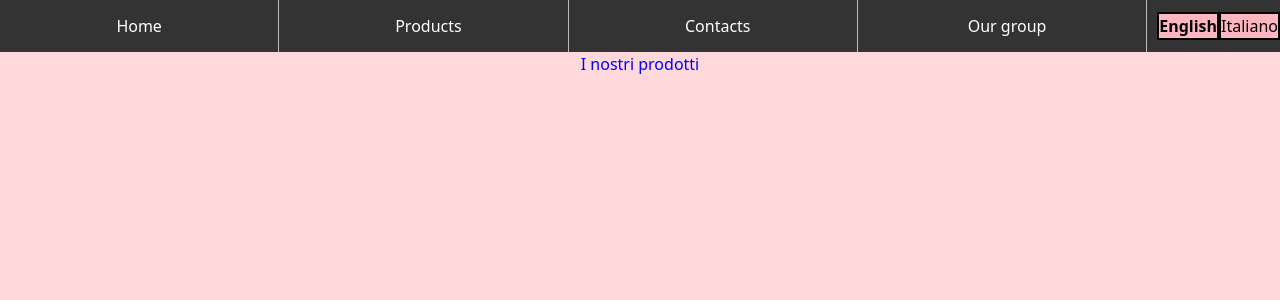
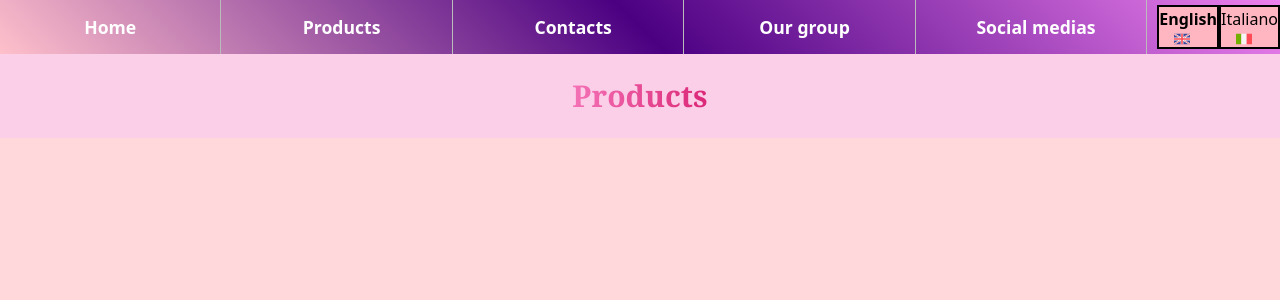
Before and after one commit to dav-bisc/dav-bisc.github.io, a React (Create React App) app in the folder tiberiane-client/: page /prodotti in a window 1280 px wide. Shown: the top 300 px of the page. Built offline with nearby package versions, Linux system fonts and the light colour scheme.

Commit message:
header con props e contact details

```diff
--- a/tiberiane-client/package.json
+++ b/tiberiane-client/package.json
@@ -13,6 +13,7 @@
     "prettier": "^2.8.8",
     "react": "^18.2.0",
     "react-dom": "^18.2.0",
+    "react-flags-select": "^2.2.3",
     "react-i18next": "^13.0.1",
     "react-router-dom": "^6.13.0",
     "react-scripts": "5.0.1",
--- a/tiberiane-client/src/App.js
+++ b/tiberiane-client/src/App.js
@@ -5,6 +5,7 @@ import Home from "./pages/Home.js";
 import Prodotti from "./pages/Prodotti.js";
 import Contatti from "./pages/Contatti";
 import ChiSiamo from "./pages/ChiSiamo";
+import Social from "./pages/Social";
 import "../src/i18n";
 
 function App() {
@@ -17,6 +18,7 @@ function App() {
         <Route path="prodotti" element={<Prodotti />} />
         <Route path="contatti" element={<Contatti />} />
         <Route path="chisiamo" element={<ChiSiamo />} />
+        <Route path="social" element = {<Social />} />
       </Routes>
     </BrowserRouter>
   );
--- a/tiberiane-client/src/components/NaviBar.js
+++ b/tiberiane-client/src/components/NaviBar.js
@@ -3,6 +3,7 @@
 import { Outlet, Link } from "react-router-dom";
 import "../css/NaviBar.css";
 import { useTranslation } from "react-i18next";
+import { Gb, It } from "react-flags-select";
 const NaviBar = () => {
   /*
 const [redirectTo, setRedirectTo] = useState(null);
@@ -25,6 +26,7 @@ if (redirectTo) {
         <ul
           style={{
             display: "flex",
+            background: 'linear-gradient(45deg, pink, indigo, violet)',
             justifyContent: "space-between",
             alignItems: "center",
             listStyle: "none",
@@ -32,18 +34,21 @@ if (redirectTo) {
             margin: 0,
           }}
         >
-          <li style={{ marginRight: "10px", flex: "1", textAlign: "center" }}>
+          <li style={{ marginRight: "10px", flex: "1", textAlign: "center",fontWeight: "bold", fontSize: "1.1rem" }}>
             <Link to="/home">Home</Link>
           </li>
-          <li style={{ marginRight: "10px", flex: "1", textAlign: "center" }}>
+          <li style={{ marginRight: "10px", flex: "1", textAlign: "center", fontWeight: "bold", fontSize: "1.1rem" }}>
             <Link to="/prodotti">{t("products.p1")}</Link>
           </li>
-          <li style={{ marginRight: "10px", flex: "1", textAlign: "center" }}>
+          <li style={{ marginRight: "10px", flex: "1", textAlign: "center",fontWeight: "bold", fontSize: "1.1rem" }}>
             <Link to="/contatti">{t("contacts.p1")}</Link>
           </li>
-          <li style={{ marginRight: "10px", flex: "1", textAlign: "center" }}>
+          <li style={{ marginRight: "10px", flex: "1", textAlign: "center",fontWeight: "bold", fontSize: "1.1rem" }}>
             <Link to="/chisiamo">{t("us.p1")}</Link>
           </li>
+          <li style={{ marginRight: "10px", flex: "1", textAlign: "center",fontWeight: "bold", fontSize: "1.1rem" }}>
+          <Link to="/social">{t("social.p1")}</Link>
+        </li>
           {Object.keys(lngs).map((lng) => (
             <button
               key={lng}
@@ -59,6 +64,7 @@ if (redirectTo) {
               onClick={() => i18n.changeLanguage(lng)}
             >
               {lngs[lng].nativeName}
+              {lngs[lng].nativeName === "English" ? <Gb style={{marginLeft: "15px", fontsize: '2.5rem'}}/> : <It style={{marginLeft: "15px", fontsize: '2.5rem'}}/>}
               {i18n.resolvedLanguage === lng ? (
                 <i className="🇬🇧" />
               ) : (
--- /dev/null
+++ b/tiberiane-client/src/components/contactDetails.js
@@ -0,0 +1,23 @@
+import React, { useState } from 'react';
+import { useTranslation } from "react-i18next";
+
+function ContactDetails(fullName,email,phone) {
+  const [isDetailsOpen, setIsDetailsOpen] = useState(false);
+  const { t } = useTranslation();
+  const toggleDetails = () => {
+    setIsDetailsOpen(!isDetailsOpen);
+  };
+
+  return (
+    <details open={isDetailsOpen}>
+      <summary onClick={toggleDetails}>{t('contacts.info1')}</summary>
+      <div>
+        <p>{t('contacts.name')}: {fullName}</p>
+        <p>Email: {email}</p>
+        <p>{t('phone')}: {phone}</p>
+      </div>
+    </details>
+  );
+}
+
+export default ContactDetails;
--- a/tiberiane-client/src/components/header.js
+++ b/tiberiane-client/src/components/header.js
@@ -1,12 +1,12 @@
 import React from "react";
 
-const Header = () => {
+const Header = (displayText) => {
   return (
     <header className="bg-pink-200 relative">
       <div className="container mx-auto py-6 px-4">
         <h1 className="text-3xl font-serif font-bold relative">
           <span className="text-transparent bg-gradient-to-r bg-clip-text from-pink-400 to-pink-600">
-            Tiberiane bags
+            {displayText}
           </span>
           <span className="absolute top-0 left-0 w-full h-full bg-white opacity-40 mix-blend-multiply"></span>
         </h1>
--- a/tiberiane-client/src/css/NaviBar.css
+++ b/tiberiane-client/src/css/NaviBar.css
@@ -33,7 +33,7 @@ ul {
   }
 
   li a:hover:not(.active) {
-    background-color: #111;
+    background-color: pink;
   }
 
 
--- a/tiberiane-client/src/i18n.js
+++ b/tiberiane-client/src/i18n.js
@@ -32,9 +32,17 @@ i18n
           },
           contacts: {
             p1: "Contacts",
+            msg: "Get in touch with us",
+            info1: "Contact information",
+            name: "Name",
+            phone: "Phone"
           },
           us: {
             p1: "Our group",
+          },
+          social: {
+            p1: "Social medias",
+            msg: "Follow us"
           },
           provWarning: {
             p1: "WARNING: the website is currently under development. Please be patient!",
@@ -56,9 +64,17 @@ i18n
           },
           contacts: {
             p1: "Contatti",
+            msg: "Mettiti in contatto con noi",
+            info1: "Informazioni di contatto",
+            name: "Nome",
+            phone: "Telefono"
           },
           us: {
             p1: "Chi siamo",
+          },
+          social: {
+            p1: "Social",
+            msg: "Seguici"
           },
           provWarning: {
             p1: "ATTENZIONE! Il sito web è in fase di sviluppo.",
--- a/tiberiane-client/src/pages/Contatti.js
+++ b/tiberiane-client/src/pages/Contatti.js
@@ -1,34 +1,21 @@
-import InstagramEmbed from "../components/instaEmbed";
-
+import { useTranslation } from "react-i18next";
+import ContactDetails from "../components/contactDetails";
+import Header from "../components/header";
 const Contatti = () => {
+  const { t } = useTranslation();
+  const head = Header(t('contacts.msg'))
+const contGab = ContactDetails("Gabriella Domizio", "gabrielladomizio@gmail.com", "3331112223");
   return (
     <div>
-      <h1>Contattaci</h1>
+      {head}
 
-      <p>Email: gabrielladomizio@gmail.com</p>
-      <h2>Segui i nostri canali social:</h2>
-      <div
-        className="container mx-auto"
-        style={{ display: "flex", justifyContent: "center" }}
-      >
-        <iframe
-          src="https://www.facebook.com/plugins/post.php?href=https%3A%2F%2Fwww.facebook.com%2Ftiberianebags%2Fposts%2Fpfbid0KWP4A95SUutksYrsk6SdcfLpk8BHhYgb7BfNtb7BVu3U9kWURsCtEAvvGQTa2kqEl&show_text=true&width=500"
-          width="500"
-          height="571"
-          title="Pagina instagram"
-          style={{ border: "none", overflow: "hidden" }}
-          scrolling="no"
-          frameborder="0"
-          allowfullscreen="true"
-          allow="autoplay; clipboard-write; encrypted-media; picture-in-picture; web-share"
-        ></iframe>
+      <div className="container mx-auto font-serif antialiased italic font-weight-600 tracking-wide line-height: 2rem text-center text-slate-700 bg-opacity-75 bg-gray-300 p-4 rounded-lg">
+      <h3>Gabriella Domizio</h3>
+      {contGab}
+
+
       </div>
-      <div
-        className="container mx-auto"
-        style={{ display: "flex", justifyContent: "center" }}
-      >
-        <InstagramEmbed />
-      </div>
+
     </div>
   );
 };
--- a/tiberiane-client/src/pages/Home.js
+++ b/tiberiane-client/src/pages/Home.js
@@ -12,6 +12,7 @@ const Home = () => {
       }
 */
 
+const head = Header("Tiberiana bags");
   const { t } = useTranslation();
   const DummyCaption = ({ caption }) => (
     <div
@@ -47,14 +48,16 @@ const Home = () => {
 
   return (
     <div>
-      <Header />
+      {head}
       <h2>{t("provWarning.p1")}</h2>
 
       <div className="container mx-auto font-serif antialiased italic font-weight-600 tracking-wide line-height: 2rem text-center text-slate-700 bg-opacity-75 bg-gray-300 p-4 rounded-lg">
-        <p>{t("description.part1")}</p>
+        <cite>{t("description.part1")}</cite>
       </div>
-      <div className="container mx-auto">
-        <SmartSlider slides={slidesArray} autoslide={true} />
+      <div className="relative">
+      <div className="container mx-auto" >
+        <SmartSlider slides={slidesArray} autoSlide={true} />
+      </div>
       </div>
     </div>
   );
--- a/tiberiane-client/src/pages/Prodotti.js
+++ b/tiberiane-client/src/pages/Prodotti.js
@@ -1,6 +1,7 @@
 //import React, { useState } from "react";
 //import { Navigate } from "react-router-dom";
-
+import Header from "../components/header";
+import { useTranslation } from "react-i18next";
 const Prodotti = () => {
   /*   const [redirectTo, setRedirectTo] = useState(null);
 
@@ -8,10 +9,11 @@ const Prodotti = () => {
         return <Navigate to={redirectTo} />;
       }
 */
-
+const { t } = useTranslation();
+const head = Header(t('products.p1'))
   return (
     <div>
-      <h1>I nostri prodotti</h1>
+      {head}
     </div>
   );
 };
--- /dev/null
+++ b/tiberiane-client/src/pages/Social.js
@@ -0,0 +1,40 @@
+import InstagramEmbed from "../components/instaEmbed";
+import { useTranslation } from "react-i18next";
+import Header from "../components/header";
+const Social = () => {
+
+    const { t } = useTranslation();
+    const head = Header(t('social.msg'))
+    return (
+        <div>
+                  {head}
+      <section className="grid flex justify-center gap-5 bg-opacity-60 bg-slate-200">
+
+
+
+
+     <div classname="ml-20">
+        <iframe
+          src="https://www.facebook.com/plugins/post.php?href=https%3A%2F%2Fwww.facebook.com%2Ftiberianebags%2Fposts%2Fpfbid0KWP4A95SUutksYrsk6SdcfLpk8BHhYgb7BfNtb7BVu3U9kWURsCtEAvvGQTa2kqEl&show_text=true&width=500"
+          width="500"
+          height="571"
+          title="Pagina instagram"
+          style={{ border: "none", overflow: "hidden" }}
+          scrolling="no"
+          frameborder="0"
+          allowfullscreen="true"
+          allow="autoplay; clipboard-write; encrypted-media; picture-in-picture; web-share"
+        ></iframe>
+
+     </div>
+
+
+     <div className="col-start-3">
+        <InstagramEmbed />
+        </div>
+      </section>
+        </div>
+    );
+}
+
+export default Social;
```
Also changed, not shown: 1 other file (tests, documents, lock files or other folders).
